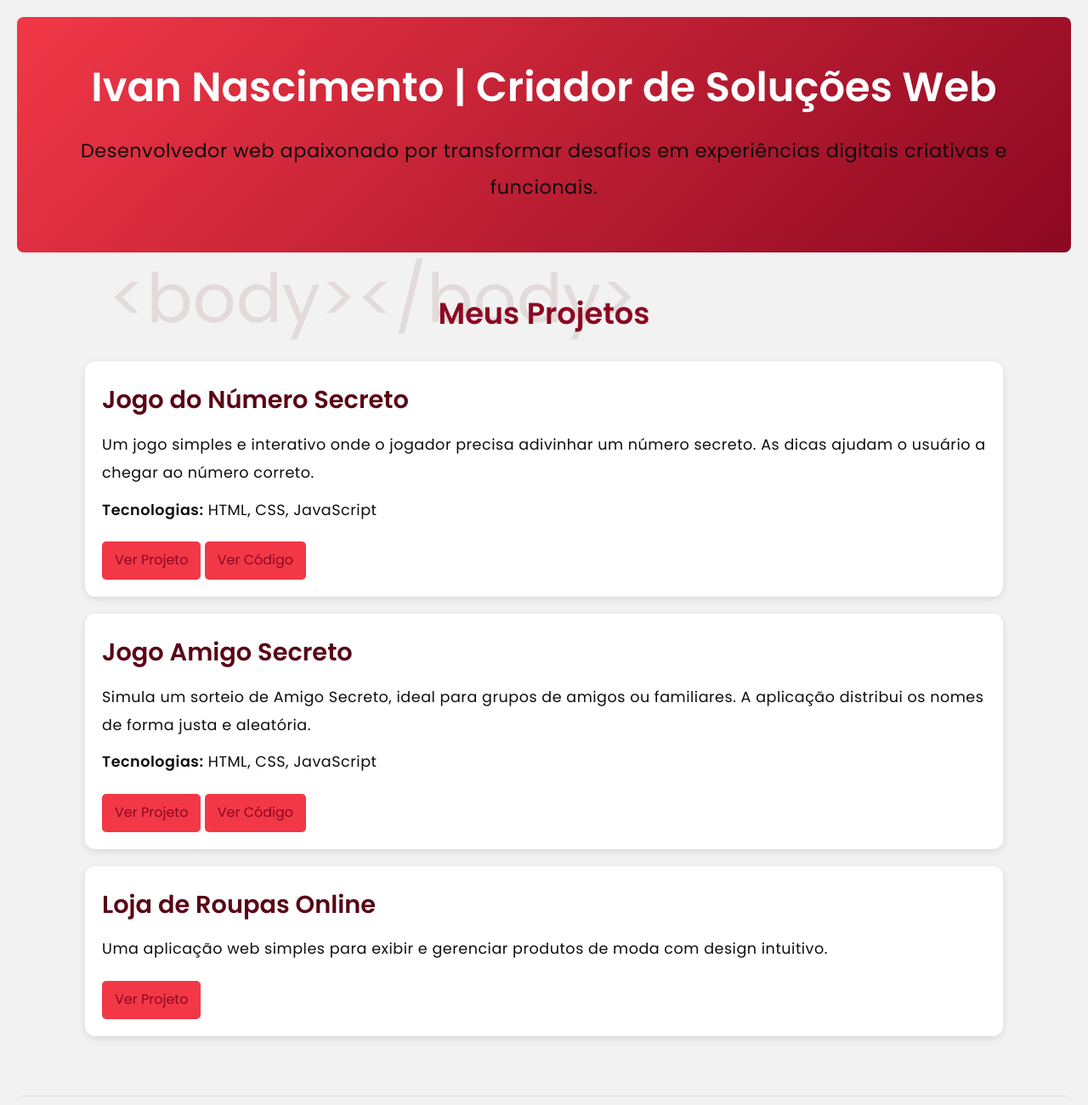
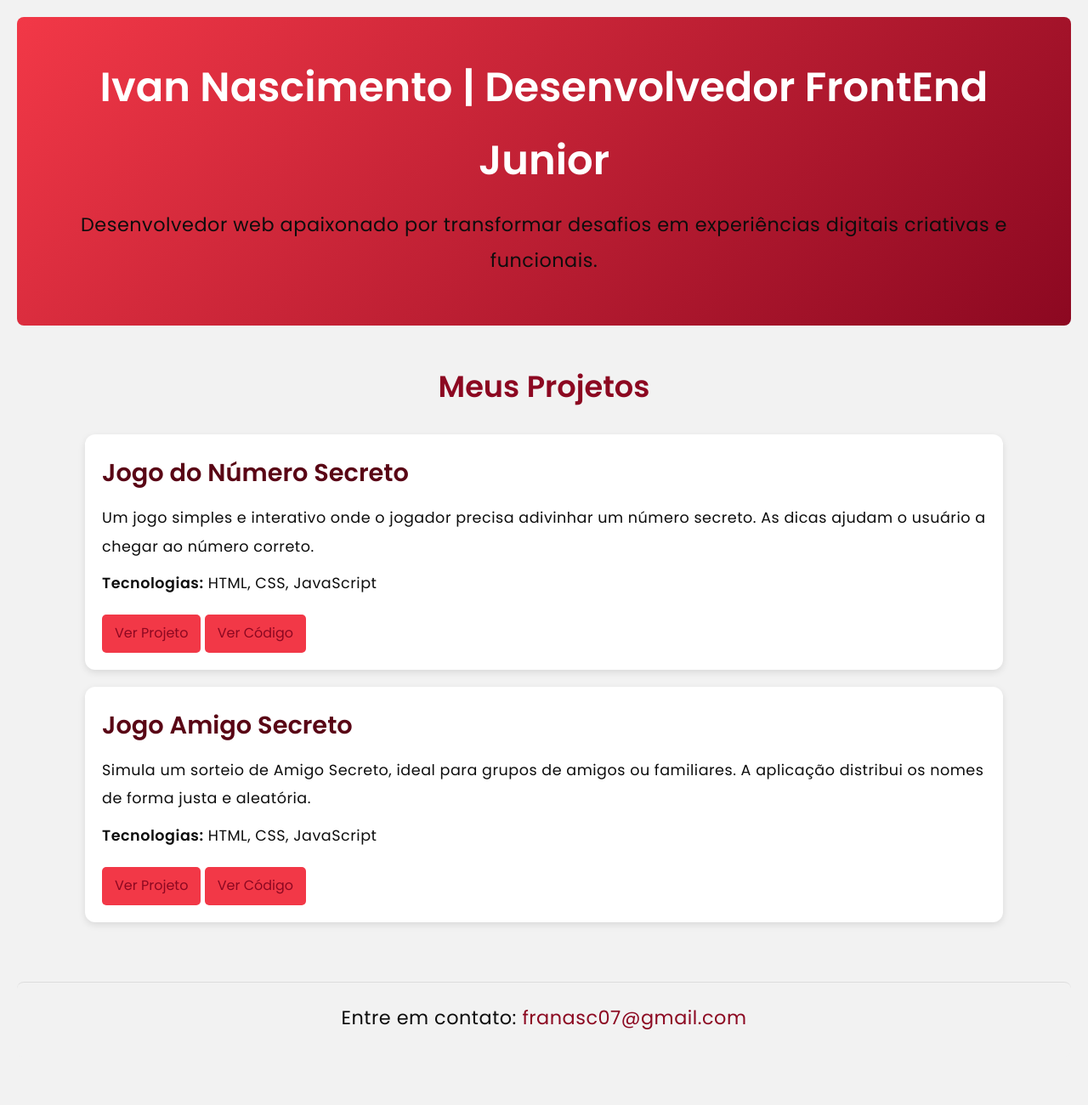
Before and after one commit to franasc07/Portifolio_Ivan, a plain HTML site: page index.html in a window 1280 px wide. Shown: the top 1300 px of the page at 85% size. After the commit the page ends 1264 px from the top, so only its background shows below. Drawn offline with Linux system fonts and the light colour scheme.

Commit message:
Update index.html

```diff
--- a/index.html
+++ b/index.html
@@ -8,7 +8,7 @@
 </head>
 <body>
   <header>
-    <h1>Ivan Nascimento | Criador de Soluções Web</h1>
+    <h1>Ivan Nascimento | Desenvolvedor FrontEnd Junior</h1>
     <p>Desenvolvedor web apaixonado por transformar desafios em experiências digitais criativas e funcionais.</p>
   </header>
 
@@ -30,13 +30,6 @@
       <a href="https://franasc07.github.io/Jogo-Amigo-Secreto/" target="_blank">Ver Projeto</a>
       <a href="https://github.com/franasc07/Jogo-Amigo-Secreto" target="_blank">Ver Código</a>
     </div>
-
-    <div class="projeto">
-      <h3>Loja de Roupas Online</h3>
-      <p>Uma aplicação web simples para exibir e gerenciar produtos de moda com design intuitivo.</p>
-      <a href="https://franasc07.github.io/Loja_de_Roupas/" target="_blank">Ver Projeto</a>
-    </div>
-
   </section>
 
   <footer>
```
